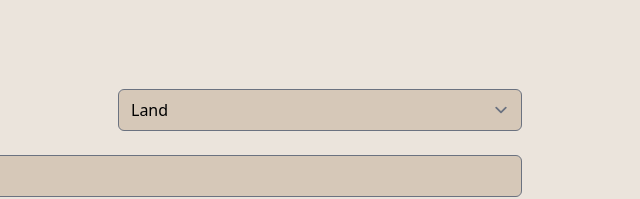
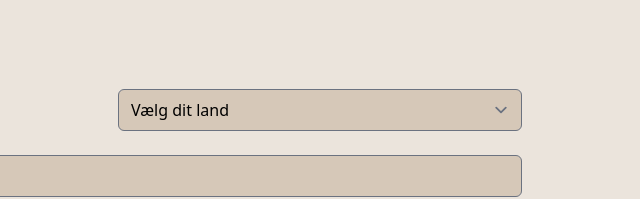
Before and after one commit to trla0001/digitalskraldespand, an Astro site: page / in a window 1280 px wide. Shown: the part 6124-6323 px from the top of the page, 538-1178 px from the left. Built offline with nearby package versions, Linux system fonts and the light colour scheme; Astro itself is replaced by a stand-in of ours; a web font is replaced by a local one.

Commit message:
rettet formular

```diff
--- a/src/pages/index.astro
+++ b/src/pages/index.astro
@@ -128,7 +128,7 @@ import devider2 from "../assets/images/devider2.webp";
     <form action="" class="mx-5 lg:mx-[220px]">
       <label for="lande" class="grid md:justify-end">
         <select name="liste" class="block md:w-[404px] bg rounded-md focus:border-transparent focus:ring-black">
-          <option value="land">Land</option>
+          <option value="land">Vælg dit land</option>
           <option value="dk">Danmark</option>
           <option value="findland">Finland</option>
           <option value="island">Island</option>
```
